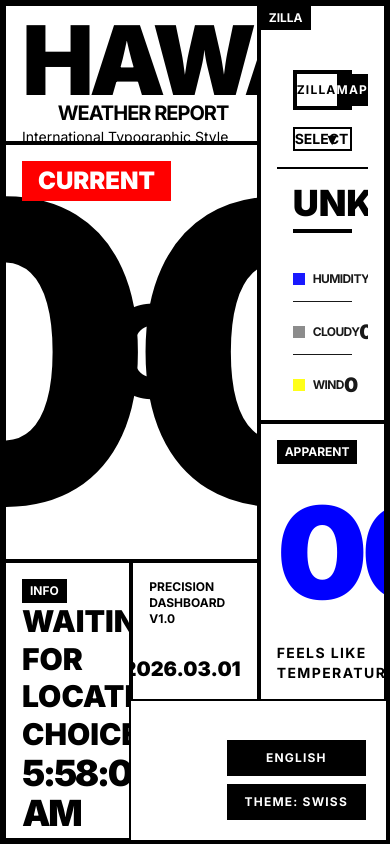
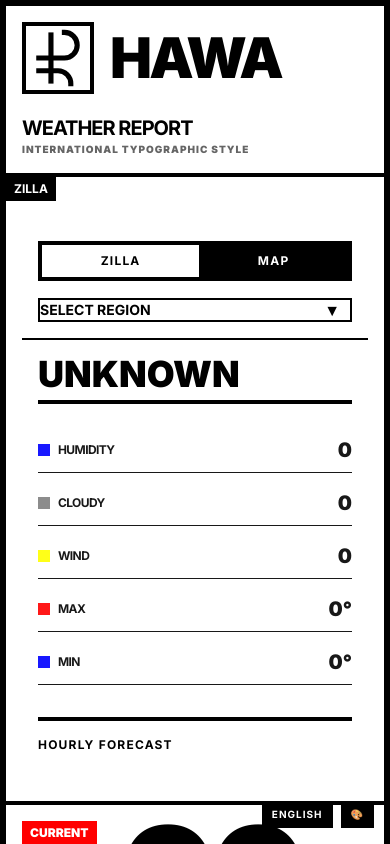
Before and after one commit to d33pto3/hawa-weather-app, a React (Vite) app: page / in a window 390 px wide. Shown: the top 844 px of the page. Built offline with nearby package versions, Linux system fonts and the light colour scheme; a web font is replaced by a local one.

Commit message:
feat: Implement responsive layout and styling adjustments across the application

```diff
--- a/index.html
+++ b/index.html
@@ -2,9 +2,9 @@
 <html lang="en">
   <head>
     <meta charset="UTF-8" />
-    <link rel="icon" type="image/svg+xml" href="/vite.svg" />
+    <link rel="icon" type="image/svg+xml" href="/logo.svg" />
     <meta name="viewport" content="width=device-width, initial-scale=1.0" />
-    <title>Aboho</title>
+    <title>Hawa Weather App</title>
   </head>
   <body>
     <div id="root"></div>
--- a/src/App.css
+++ b/src/App.css
@@ -35,9 +35,9 @@ button {
   transition: all 0.2s ease;
 }
 
-button:hover {
-  background-color: black !important;
-  color: white !important;
+/* Global button hover removed to allow component-specific styling */
+button:active {
+  transform: scale(0.98);
 }
 
 .primary-icon {
--- a/src/App.tsx
+++ b/src/App.tsx
@@ -140,35 +140,49 @@ function App() {
   };
 
   return (
-    <div className="swiss-grid h-screen w-screen overflow-hidden" data-theme={theme}>
+    <div className="swiss-grid min-h-screen w-full md:h-screen md:overflow-hidden" data-theme={theme}>
       {/* Theme & Language Toggle Buttons */}
-      <div className="fixed bottom-6 right-6 z-[1000] flex flex-col gap-2">
+      <div className="fixed bottom-4 right-4 md:bottom-6 md:right-6 z-[1000] flex flex-row md:flex-col gap-2">
         <button
           onClick={toggleLanguage}
-          className="px-4 py-2 bg-[var(--text-primary)] text-[var(--bg-primary)] border-2 border-[var(--border-color)] font-bold uppercase text-xs tracking-widest hover:invert"
+          className="px-2 md:px-4 py-1 md:py-2 bg-[var(--text-primary)] text-[var(--bg-primary)] border-2 border-[var(--border-color)] font-bold uppercase text-[10px] md:text-xs tracking-widest hover:bg-[var(--bg-tertiary)]"
         >
           {i18n.language === 'en' ? "বাংলা" : "ENGLISH"}
         </button>
         <button
           onClick={toggleTheme}
-          className="px-4 py-2 bg-[var(--text-primary)] text-[var(--bg-primary)] border-2 border-[var(--border-color)] font-bold uppercase text-xs tracking-widest hover:invert"
+          className="px-2 md:px-4 py-1 md:py-2 bg-[var(--text-primary)] text-[var(--bg-primary)] border-2 border-[var(--border-color)] font-bold uppercase text-[10px] md:text-xs tracking-widest hover:bg-[var(--bg-tertiary)]"
         >
-          {t('theme')}: {theme}
+          {theme === 'swiss' ? '🎨' : theme === 'cyber' ? '⚡' : '✨'}
+          <span className="hidden md:inline ml-1">{t('theme')}: {theme}</span>
         </button>
       </div>
 
-      {/* SECTION 1: TITLE (Top Left) */}
-      <div className="col-span-8 row-span-2 swiss-cell border-b-4 border-r-4 flex items-start justify-between">
-        <h1 className="massive-text text-8xl">{t('title')}</h1>
-        <div className="text-right">
-          <div className="font-bold text-xl uppercase tracking-tighter">{t('subtitle')}</div>
-          <div className="text-sm font-medium">{t('style_label')}</div>
+      {/* SECTION 1: LOGO & TITLE (Top Left) */}
+      <div className="col-span-12 md:col-span-8 row-span-4 md:row-span-2 swiss-cell border-b-4 md:border-r-4 flex flex-col md:flex-row items-start md:items-center justify-between gap-6 overflow-hidden bg-[var(--bg-secondary)]">
+        <div className="flex items-center gap-4 md:gap-8">
+          <div className="border-4 border-[var(--border-color)] p-0 md:p-1 bg-[var(--bg-primary)] shrink-0">
+            <img
+              src="/logo.svg"
+              className="w-16 h-16 md:w-20 md:h-20"
+              alt="Hawa Logo"
+            />
+          </div>
+          <div>
+            <h1 className="massive-text text-[clamp(3.5rem,10vw,7rem)] leading-none select-none">
+              {t('title')}
+            </h1>
+          </div>
+        </div>
+        <div className="text-left md:text-right shrink-0">
+          <div className="font-bold text-xl md:text-3xl uppercase tracking-tighter leading-none mb-1">{t('subtitle')}</div>
+          <div className="text-[10px] md:text-xs font-black opacity-60 tracking-widest uppercase">{t('style_label')}</div>
         </div>
       </div>
 
       {/* SECTION 2: MAP (Top Right) */}
-      <div className="col-span-4 row-span-6 swiss-cell border-b-4 flex flex-col">
-        <div className="bg-[var(--text-primary)] text-[var(--bg-primary)] px-2 py-1 absolute top-0 left-0 text-xs font-bold uppercase">
+      <div className="col-span-12 md:col-span-4 row-span-8 md:row-span-6 swiss-cell border-b-4 flex flex-col min-h-[400px] md:min-h-0">
+        <div className="bg-[var(--text-primary)] text-[var(--bg-primary)] px-2 py-1 absolute top-0 left-0 text-xs font-bold uppercase z-10">
           {selectedOption === 'byZilla' ? t('zilla') : t('map')}
         </div>
         <div className="flex-grow pt-8 overflow-hidden">
@@ -188,42 +202,46 @@ function App() {
       </div>
 
       {/* SECTION 3: TEMPERATURE (Middle Left) */}
-      <div className="col-span-8 row-span-6 swiss-cell border-b-4 border-r-4 flex items-center justify-center relative">
-        <div className="absolute top-4 left-4 bg-[var(--accent-red)] text-white px-4 py-1 text-2xl font-black uppercase">{t('current')}</div>
-        <div className="flex flex-col items-center">
-          <div className="massive-text text-[26rem] leading-none">
+      <div style={{
+        borderRight: '2px solid var(--border-color)'
+      }} className="col-span-12 md:col-span-8 row-span-6 swiss-cell border-b-4 md:border-r-4 flex items-center justify-center relative py-12 md:py-0 overflow-hidden">
+        <div className="absolute top-4 left-4 bg-[var(--accent-red)] text-white px-2 md:px-3 py-1 text-xs md:text-xl font-black uppercase z-10">{t('current')}</div>
+        <div className="flex flex-row items-center justify-center w-full px-4 pl-24 sm:pl-0">
+          <div className="massive-text text-[clamp(6rem,35vw,26rem)] leading-[0.8] select-none">
             {currentWeather?.current?.temperature_2m ? Math.round(currentWeather.current.temperature_2m) : "00"}
           </div>
-          <div className="massive-text text-9xl absolute right-16 top-1/2 -translate-y-1/2">
+          <div className="massive-text text-[clamp(2rem,10vw,9rem)] ml-2 md:ml-4 self-center mt-[-2rem] md:mt-[-4rem]">
             °C
           </div>
         </div>
       </div>
 
       {/* SECTION 4: FEELS LIKE (Bottom Left 1/2) */}
-      <div className="col-span-4 row-span-4 swiss-cell border-r-4 flex flex-col justify-between">
+      <div className="col-span-6 md:col-span-4 row-span-4 swiss-cell border-b-4 border-r-4 flex flex-col justify-between py-6 overflow-hidden">
         <div className="bg-[var(--text-primary)] text-[var(--bg-primary)] px-2 py-1 self-start text-xs font-bold uppercase">{t('apparent')}</div>
-        <div className="massive-text text-9xl text-[var(--accent-blue)]">
+        <div className="massive-text text-[clamp(4rem,12vw,8rem)] text-[var(--accent-blue)] leading-none">
           {currentWeather?.current?.apparent_temperature ? Math.round(currentWeather.current.apparent_temperature) : "00"}°
         </div>
-        <div className="font-bold uppercase tracking-widest text-sm">{t('feels_like')}</div>
+        <div className="font-bold uppercase tracking-widest text-xs md:text-sm">{t('feels_like')}</div>
       </div>
 
       {/* SECTION 5: ADDRESS & CLOCK (Bottom Left 2/2) */}
-      <div className="col-span-4 row-span-4 swiss-cell border-r-4 flex flex-col justify-between bg-[var(--accent-yellow)]">
+      <div className="col-span-6 md:col-span-4 row-span-4 swiss-cell border-b-4 md:border-b-0 md:border-r-4 flex flex-col justify-between bg-[var(--accent-yellow)] py-6">
         <div className="bg-[var(--text-primary)] text-[var(--bg-primary)] px-2 py-1 self-start text-xs font-bold uppercase">{t('info')}</div>
-        <div className="font-black text-3xl uppercase leading-tight text-[var(--text-primary)]">
+        <div className="font-black text-xl sm:text-2xl md:text-3xl uppercase leading-tight text-[var(--text-primary)] line-clamp-3">
           {address || t('loading')}
         </div>
-        <div className="font-bold text-5xl text-[var(--text-primary)]">
+        <div className="font-bold text-3xl sm:text-4xl md:text-5xl text-[var(--text-primary)]">
           <Clock currentWeather={currentWeather} />
         </div>
       </div>
 
       {/* SECTION 6: CREDITS (Bottom Right) */}
-      <div className="col-span-4 row-span-2 swiss-cell flex items-end justify-between">
-         <div className="font-bold text-xs uppercase">{t('precision')} v1.0</div>
-         <div className="font-black text-xl">2026.03.01</div>
+      <div style={{
+        borderLeft: 'none',
+      }} className="col-span-12 md:col-span-4 row-span-2 swiss-cell flex items-start md:items-end justify-between py-4">
+         <div className="font-bold text-[10px] md:text-xs uppercase">{t('precision')} v1.0</div>
+         <div className="font-black text-lg md:text-xl">2026.03.01</div>
       </div>
     </div>
   );
--- a/src/components/Clock.tsx
+++ b/src/components/Clock.tsx
@@ -28,8 +28,8 @@ const Clock: FC<ClockProps> = ({ currentWeather }) => {
   }, []);
   return (
     <div className="font-black uppercase tracking-tighter">
-      <div className="text-4xl">{ctime}</div>
-      <div className="text-sm mt-1">{getCurrentTime()}</div>
+      <div>{ctime}</div>
+      <div className="text-xs md:text-sm mt-1">{getCurrentTime()}</div>
     </div>
   );
 };
--- a/src/components/RightSide.tsx
+++ b/src/components/RightSide.tsx
@@ -160,7 +160,7 @@ const RightSide: React.FC<RightSideProps> = ({
             className={`flex-grow py-2 text-xs uppercase tracking-widest transition-colors ${
               selectedOption === "byZilla"
                 ? "bg-[var(--bg-primary)] text-[var(--text-primary)]"
-                : "bg-[var(--border-color)] text-[var(--bg-primary)] hover:opacity-80"
+                : "bg-[var(--border-color)] text-[var(--bg-primary)] hover:bg-[var(--bg-tertiary)]"
             }`}
             onClick={() => onOptionChange("byZilla")}
           >
@@ -170,7 +170,7 @@ const RightSide: React.FC<RightSideProps> = ({
             className={`flex-grow py-2 text-xs uppercase tracking-widest transition-colors ${
               selectedOption === "byMap"
                 ? "bg-[var(--bg-primary)] text-[var(--text-primary)]"
-                : "bg-[var(--border-color)] text-[var(--bg-primary)] hover:opacity-80"
+                : "bg-[var(--border-color)] text-[var(--bg-primary)] hover:bg-[var(--bg-tertiary)]"
             }`}
             onClick={() => onOptionChange("byMap")}
           >
--- a/src/index.css
+++ b/src/index.css
@@ -8,6 +8,7 @@
   /* Default Swiss Theme */
   --bg-primary: #FFFFFF;
   --bg-secondary: #FFFFFF;
+  --bg-tertiary: #444444;
   --text-primary: #000000;
   --border-color: #000000;
   --accent-red: #FF0000;
@@ -20,6 +21,7 @@
 [data-theme='cyber'] {
   --bg-primary: #050505;
   --bg-secondary: #0a0a0a;
+  --bg-tertiary: #1a1a1a;
   --text-primary: #00ffcc;
   --border-color: #ff00ff;
   --accent-red: #ff0055;
@@ -32,6 +34,7 @@
 [data-theme='glass'] {
   --bg-primary: #f0f2f5;
   --bg-secondary: rgba(255, 255, 255, 0.7);
+  --bg-tertiary: rgba(255, 255, 255, 0.5);
   --text-primary: #1a1a1b;
   --border-color: rgba(255, 255, 255, 0.3);
   --accent-red: #ff4d4d;
@@ -53,13 +56,21 @@ body {
 .swiss-grid {
   display: grid;
   grid-template-columns: repeat(12, 1fr);
-  grid-template-rows: repeat(12, 1fr);
-  height: 100vh;
-  width: 100vw;
+  min-height: 100vh;
+  width: 100%;
   border: calc(var(--grid-border) * 2) solid var(--border-color);
-  overflow: hidden;
   background-color: var(--bg-primary);
 }
+
+@media (min-width: 768px) {
+  .swiss-grid {
+    grid-template-rows: repeat(12, 1fr);
+    height: 100vh;
+    overflow: hidden;
+  }
+}
+
+
 
 .swiss-cell {
   border: var(--grid-border) solid var(--border-color);
@@ -99,16 +110,14 @@ body {
   text-transform: uppercase;
 }
 
-.theme-trigger {
-  position: fixed;
-  bottom: 20px;
-  right: 20px;
-  z-index: 1000;
-  background: black;
-  color: white;
-  padding: 10px 20px;
-  font-weight: bold;
-  cursor: pointer;
-  border: 2px solid white;
-  text-transform: uppercase;
+.theme-logo {
+  filter: brightness(0);
 }
+
+[data-theme='cyber'] .theme-logo {
+  filter: brightness(0) saturate(100%) invert(80%) sepia(87%) saturate(3015%) hue-rotate(113deg) brightness(109%) contrast(101%);
+}
+
+[data-theme='glass'] .theme-logo {
+  filter: brightness(0) opacity(0.8);
+}
```
Also changed, not shown: src/components/MapComponent.tsx (+3 -6 lines).
